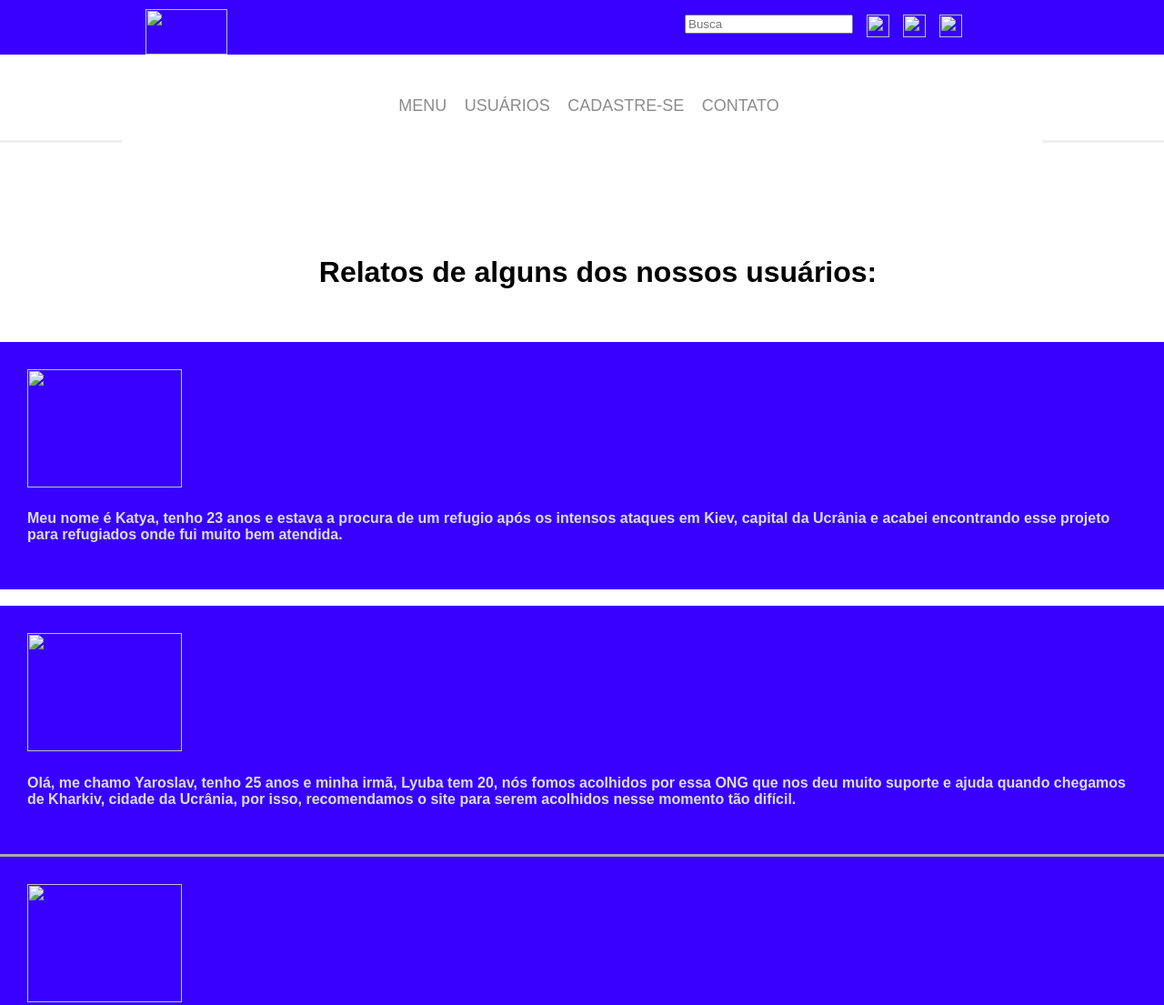
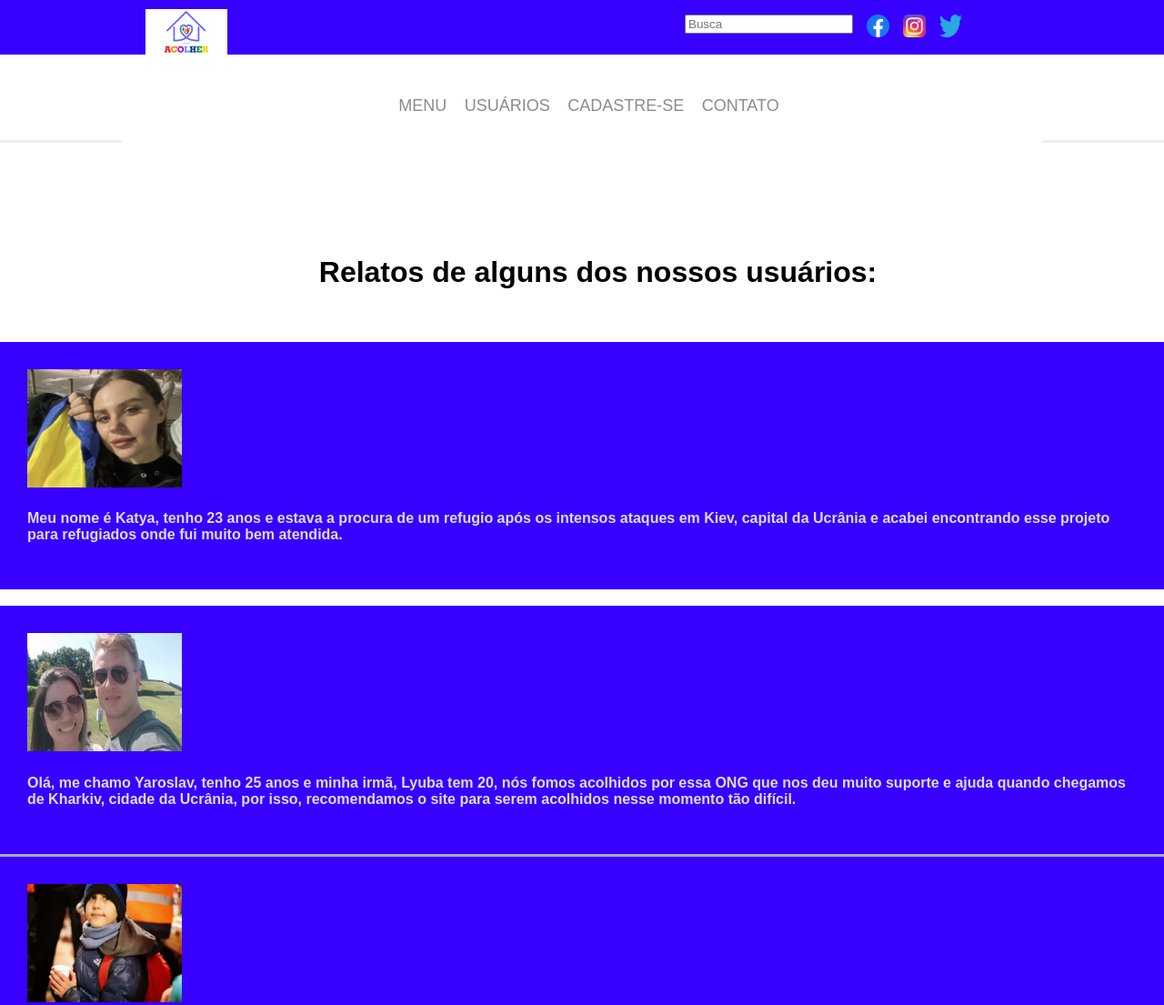
Before and after one commit to joaovrmoreira/Site-Refugiados, a plain HTML site: page login.html in a window 1280 px wide. Shown: the top 1105 px of the page at 91% size. Drawn offline with nearby package versions, Linux system fonts and the light colour scheme.

Commit message:
Update login.html

```diff
--- a/login.html
+++ b/login.html
@@ -17,15 +17,15 @@
       <div class="header-1">
 
         <div class="logo">
-        <img src="/img/logo.png" width="90" height="50">
+        <img src="logo.png" width="90" height="50">
         </div>
 
         <div class="redes-sociais">
           <ul>
             <li> <input placeholder="Busca" type="text"></li>
-             <li><a href="https://www.facebook.com/"><img src="/img/facebook.png" width="25" height="25"/></a></li>
-            <li><a href="https://www.instagram.com/"><img src="/img/instagram.png" width="25" height="25"/></a></li>
-            <li><a href="https://twitter.com/home?lang=pt"><img src="/img/twitter.png" width="25" height="25"/></a></li>
+             <li><a href="https://www.facebook.com/"><img src="facebook.png" width="25" height="25"/></a></li>
+            <li><a href="https://www.instagram.com/"><img src="instagram.png" width="25" height="25"/></a></li>
+            <li><a href="https://twitter.com/home?lang=pt"><img src="twitter.png" width="25" height="25"/></a></li>
           </ul>
         </div>
       </div>
@@ -53,17 +53,17 @@
     <br>
 
     <div class="pessoas1">
-      <img src="/img/ucraniana.jpg" width="170" height="130">
+      <img src="ucraniana.jpg" width="170" height="130">
 
      <h4> Meu nome é Katya, tenho 23 anos e estava a procura de um refugio após os intensos ataques em Kiev, capital da Ucrânia e acabei encontrando esse projeto para refugiados onde fui muito bem atendida.</h4>
     </div>
     <br>
     <div class="pessoas2">
-      <img src="/img/irmaos.webp" width="170" height="130">
+      <img src="irmaos.webp" width="170" height="130">
       <h4>Olá, me chamo Yaroslav, tenho 25 anos e minha irmã, Lyuba tem 20, nós fomos acolhidos por essa ONG que nos deu muito suporte e ajuda quando chegamos de Kharkiv, cidade da Ucrânia, por isso, recomendamos o site para serem acolhidos nesse momento tão difícil. </h4>
     </div>
      <div class="pessoas3">
-      <img src="/img/kid.jpg" width="170" height="130">
+      <img src="kid.jpg" width="170" height="130">
 
      <h4> Meu nome é Hassan, tenho apenas 11 anos e fui acolhido por esse projeto após eu conseguir fugir das guerras na minha cidade, Zaporizhzhia, fui para eslováquia e lá conheci um membro do projeto que me trouxe até o Brasil, sinto que me salvaram do pior, sou muito grato a essa ONG.</h4>
     </div>
```
